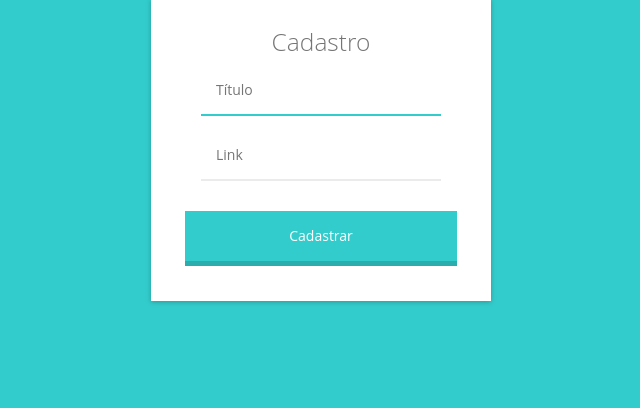
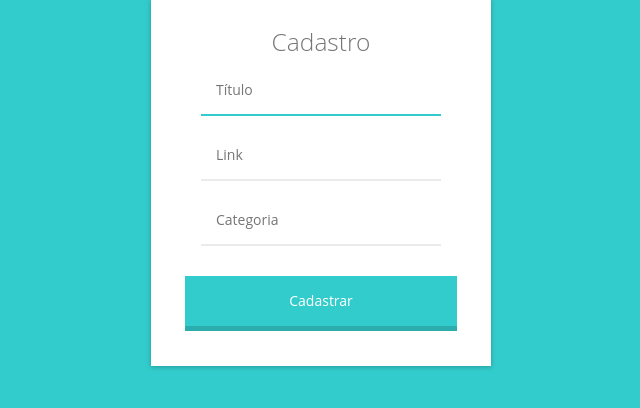
Before and after one commit to lucasmsdal/projetojera, a PHP site: page /linkForm.php in a window 1280 px wide. Shown: the part 121-529 px from the top of the page, without its empty margins (299-939 px from the left). Run offline with PHP 8.4, Linux system fonts and the light colour scheme; some libraries are stand-ins or nearby versions.

Commit message:
Adição do input para a categoria

```diff
--- a/linkForm.php
+++ b/linkForm.php
@@ -23,6 +23,7 @@
         <h1>Cadastro</h1>
         <input name="titulo" type="text" placeholder="Título" pattern="^[\w]{3,16}$" autofocus="autofocus" required="required" class="input pass"/>
         <input name="link" type="text" placeholder="Link" required="required" class="input pass"/>
+        <input name="categoria" type="text" placeholder="Categoria" required="required" class="input pass"/>
 
 
 
```
